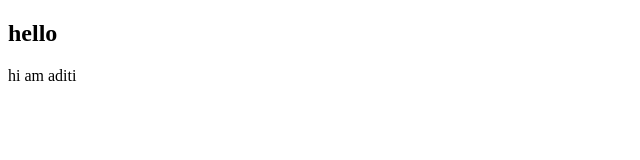
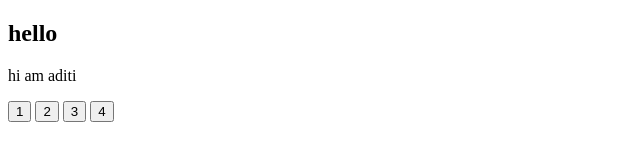
Before and after one commit to k1shor/GIT_Practice, a plain HTML site: page index.html in a window 1280 px wide. Shown: the whole page, without its empty margins (0-640 px from the left). Drawn offline with Linux system fonts and the light colour scheme.

Commit message:
Update index.html

```diff
--- a/index.html
+++ b/index.html
@@ -8,5 +8,11 @@
 <body>
     <h2>hello</h2>
     <p>hi am aditi</p>
+    <div>
+        <button>1</button>
+        <button>2</button>
+        <button>3</button>
+        <button>4</button>
+    </div>
 </body>
 </html>
```
